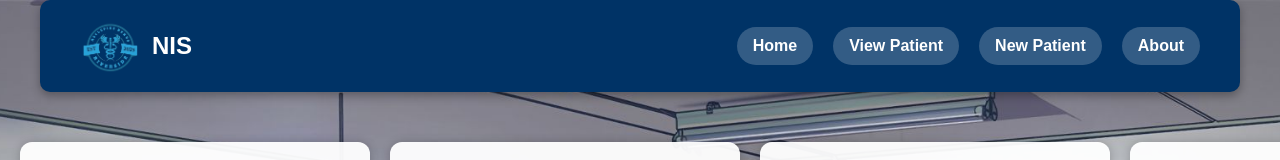
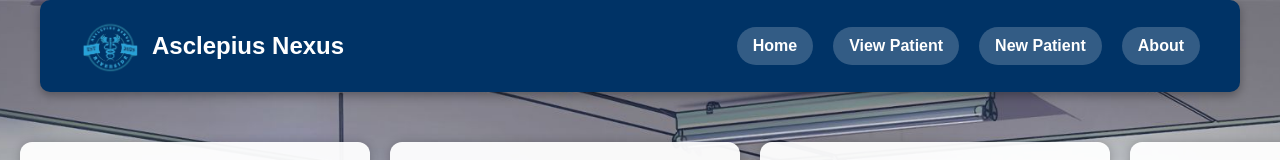
Before and after one commit to Hundredagony/NIF.final, a plain HTML site: page input-patient.html in a window 1280 px wide. Shown: the top 160 px of the page. Drawn offline with Linux system fonts and the light colour scheme.

Commit message:
Update input-patient.html

```diff
--- a/input-patient.html
+++ b/input-patient.html
@@ -206,7 +206,7 @@
   <header>
     <div class="logo">
       <img src="logo.png" alt="Logo">
-      <span>NIS</span>
+      <span>Asclepius Nexus</span>
     </div>
     <div class="menu-toggle" onclick="toggleMenu()">☰</div>
     <nav id="navbar">
```
